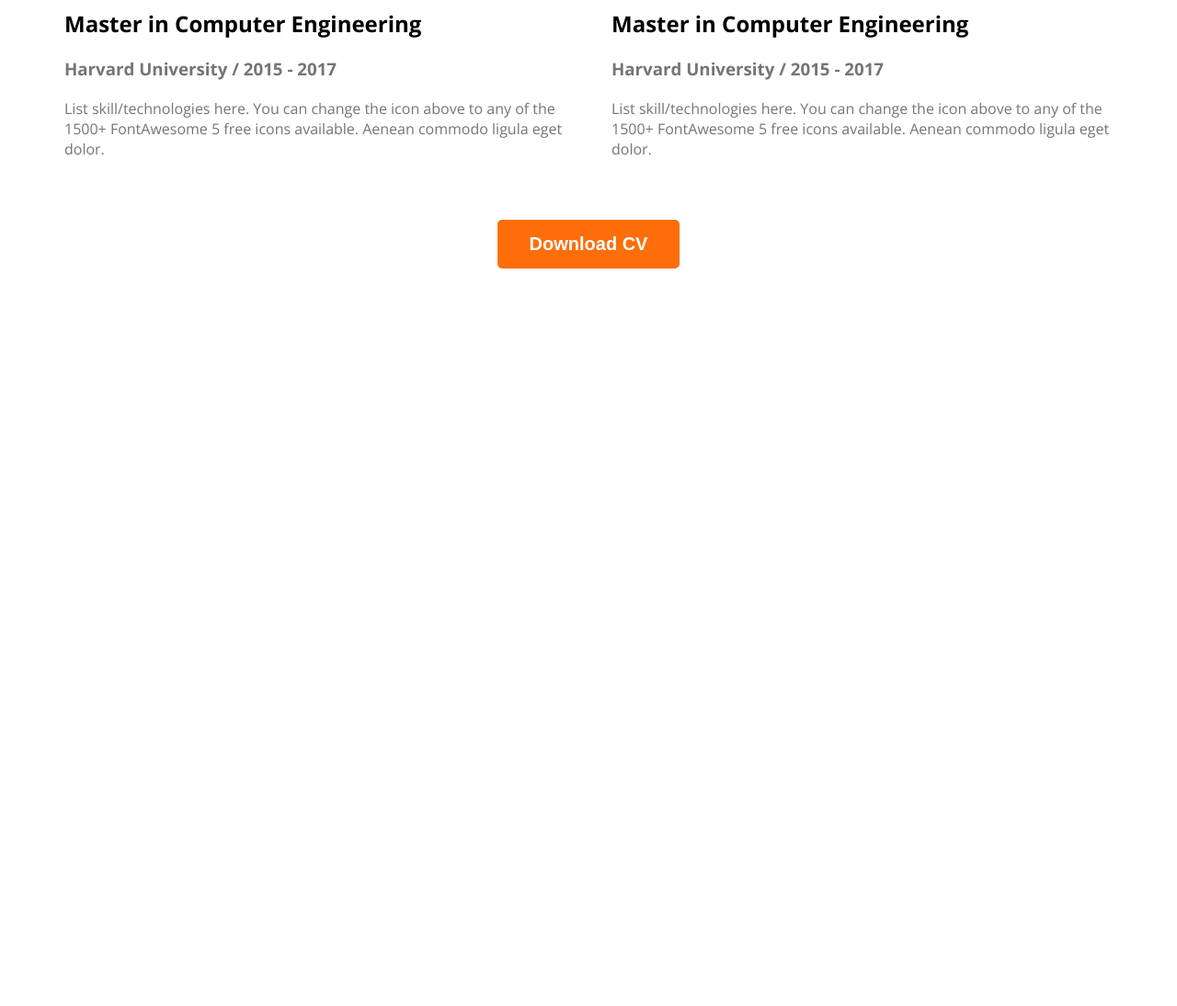
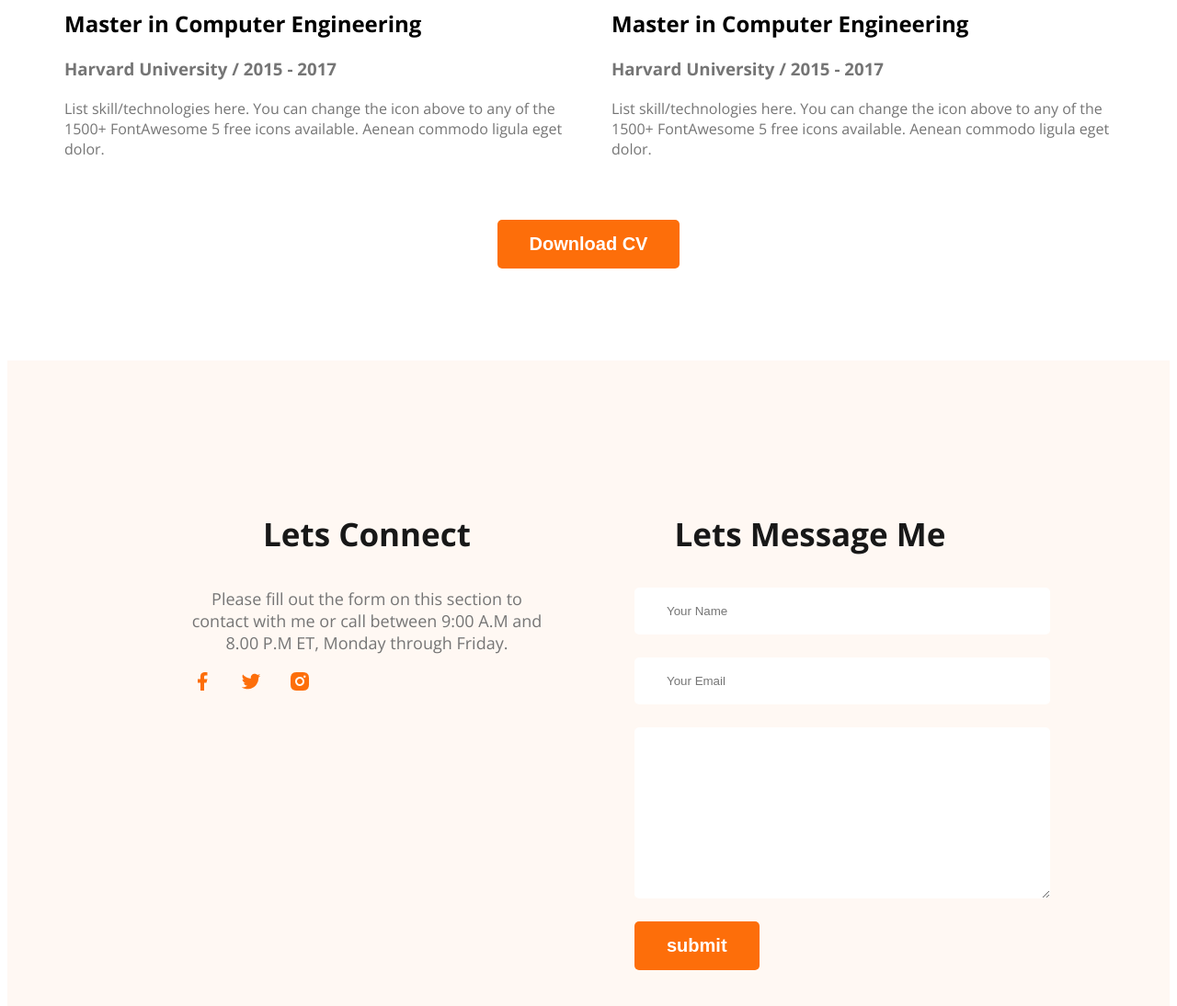
Before and after one commit to sheikhjubaer/webdeveloper-portfolio, a plain HTML site: page index.html in a window 1280 px wide. Shown: the part 2806-3900 px from the top of the page at 92% size. Before the commit the page ends 3106 px from the top, so only its background shows below. Drawn offline with nearby package versions, Linux system fonts and the light colour scheme.

Commit message:
finished the footer section with contact form

```diff
--- a/index.html
+++ b/index.html
@@ -150,6 +150,25 @@
         </section>
         <!-- Resume Section Ends -->
     </main>
-    <footer></footer>
+    <footer>
+        <div class="footer-column">
+            <h3 class="section-title">Lets Connect</h3>
+            <p class="section-description">Please fill out the form on this section to contact with me or call between 9:00 A.M and 8.00 P.M ET, Monday through Friday.</p>
+            <div class="social-links">
+                <a href=""><img src="images/icons/facebook.png" alt=""></a>
+                <a href=""><img src="images/icons/twitter.png" alt=""></a>
+                <a href=""><img src="images/icons/insta.png" alt=""></a>
+            </div>
+        </div>
+        <div class="footer-column">
+            <h3 class="section-title">Lets Message Me</h3>
+            <form class="contact" action="">
+                <input type="text" placeholder="Your Name">
+                <input type="email" placeholder="Your Email">
+                <textarea name="" id="" cols="30" rows="10"></textarea>
+                <input class="btn-primary" type="submit" value="submit">
+            </form>
+        </div>
+    </footer>
 </body>
 </html>
--- a/styles/portfolio.css
+++ b/styles/portfolio.css
@@ -159,3 +159,28 @@ main section {
     margin-top: 50px;
     text-align: center;
 }
+
+/* Footer style */
+footer {
+    display: flex;
+    gap: 100px;
+    background-color: #FFF8F3;
+    margin-top: 100px;
+    padding: 130px 200px;
+}
+.footer-column {
+    width: 50%;
+}
+.contact input[type="text"], input[type="email"], textarea {
+    display: block;
+    margin-bottom: 25px;
+    padding: 18px 35px;
+    color: #757575;
+    border-radius: 5px;
+    border: 0px;
+    background: #FFF;
+    width: 100%;
+}
+.social-links a {
+    margin-right: 25px;
+}
```
